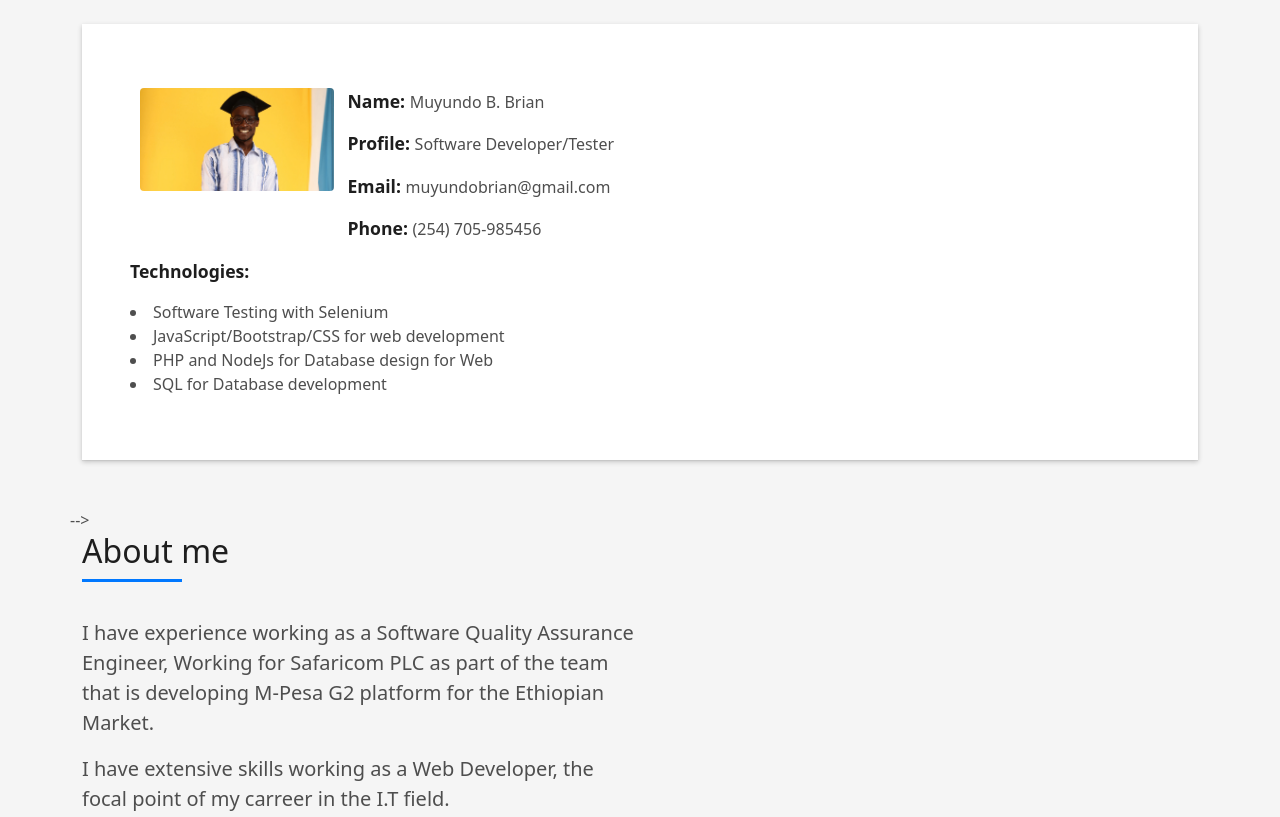
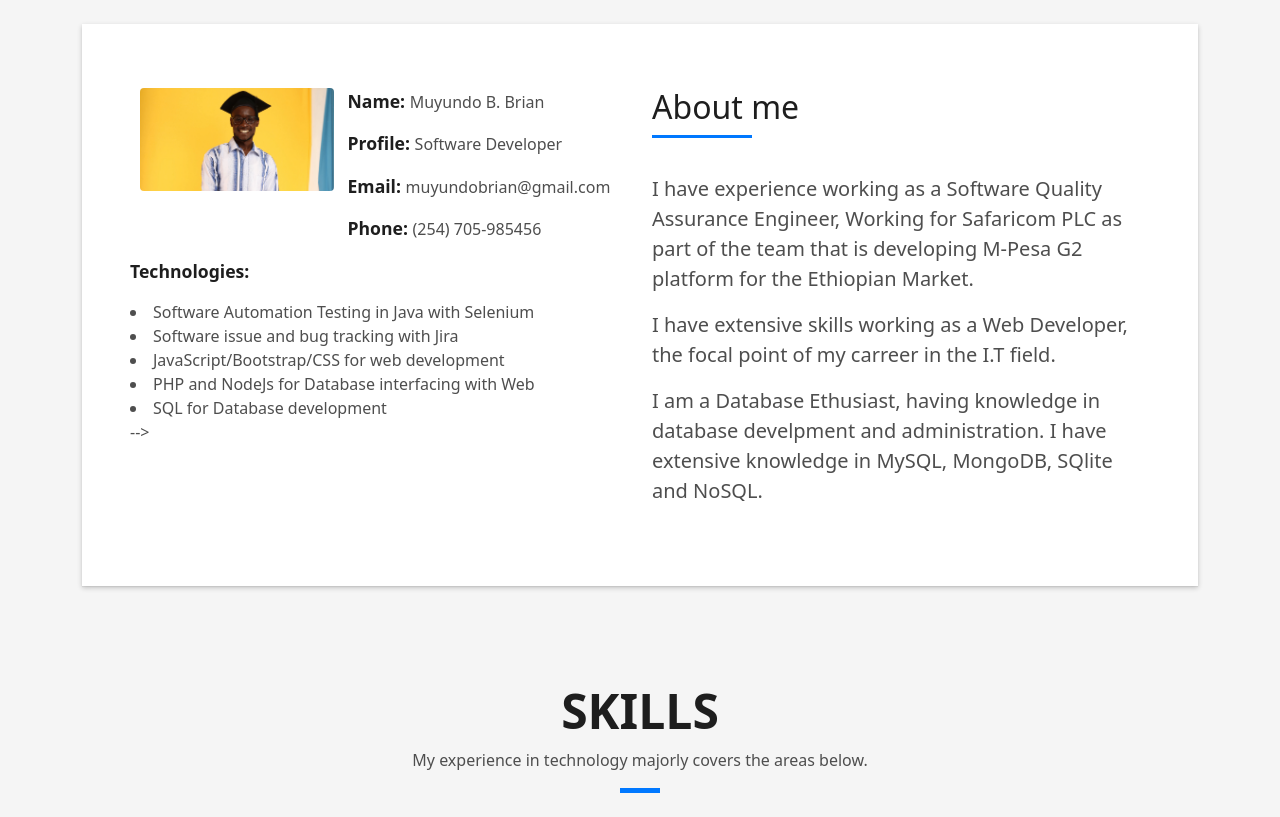
Before and after one commit to Muyundo/my_portfoli, a plain HTML site: page index.html in a window 1280 px wide. Shown: the part 840-1657 px from the top of the page. Drawn offline with Linux system fonts and the light colour scheme.

Commit message:
Reverted updated changes

```diff
--- a/index.html
+++ b/index.html
@@ -80,7 +80,7 @@
         <div class="container">
           <!--<p class="display-6 color-d">Hello, world!</p>-->
           <h1 class="hero-title mb-4">I'm Muyundo Brian</h1>
-          <p class="hero-subtitle"><span class="typed" data-typed-items="Software Quality Assurance, Full Stack
+          <p class="hero-subtitle"><span class="typed" data-typed-items="Software Quality Assurance Engineer, Full Stack
             Web Designer, Database Administrator, UI/UX Designer"></span></p>
           <!-- <p class="pt-3"><a class="btn btn-primary btn js-scroll px-4" href="#about" role="button">Learn More</a></p> -->
         </div>
@@ -107,7 +107,7 @@
                     <div class="col-sm-6 col-md-7">
                       <div class="about-info">
                         <p><span class="title-s">Name: </span> <span>Muyundo B. Brian</span></p>
-                        <p><span class="title-s">Profile: </span> <span>Software Developer/Tester</span></p>
+                        <p><span class="title-s">Profile: </span> <span>Software Developer</span></p>
 
                         <p><span class="title-s">Email: </span> <span>muyundobrian@gmail.com</span></p>
                         <p><span class="title-s">Phone: </span> <span>(254) 705-985456</span></p>
@@ -116,23 +116,11 @@
                   </div>
                 <div class="skill-mf">
                     <p class="title-s">Technologies:</p>
-                    <span><li>Software Testing with Selenium</li></span> <!--- <span class="pull-right">85%</span>
-                    <div class="progress"> -->
-                      <div class="progress-bar" role="progressbar" style="width: 85%;" aria-valuenow="85" aria-valuemin="0" aria-valuemax="100"></div>
-                    </div>
-                    <span><li>JavaScript/Bootstrap/CSS for web development</li></span>  <!--- <span class="pull-right">75%</span>
-                    <div class="progress">-->
-                      <div class="progress-bar" role="progressbar" style="width: 75%" aria-valuenow="75" aria-valuemin="0" aria-valuemax="100"></div>
-                    </div>
-                    <span><li>PHP and NodeJs for Database design for Web</li></span>  <!--<span class="pull-right">50%</span>
-                    <div class="progress">-->
-                      <div class="progress-bar" role="progressbar" style="width: 50%" aria-valuenow="50" aria-valuemin="0" aria-valuemax="100"></div>
-                    </div>
-                    <span><li>SQL for Database development</li></span>  <!--<span class="pull-right">90%</span>
-                    <div class="progress">-->
-                      <div class="progress-bar" role="progressbar" style="width: 90%" aria-valuenow="90" aria-valuemin="0" aria-valuemax="100"></div>
-                    </div>
-
+                    <span><li>Software Automation Testing in Java with Selenium</li></span>
+                    <span><li>Software issue and bug tracking with Jira</li></span>
+                    <span><li>JavaScript/Bootstrap/CSS for web development</li></span>
+                    <span><li>PHP and NodeJs for Database interfacing with Web</li></span>
+                    <span><li>SQL for Database development</li></span>
                   </div>-->
                 </div>
                 <div class="col-md-6">
```
